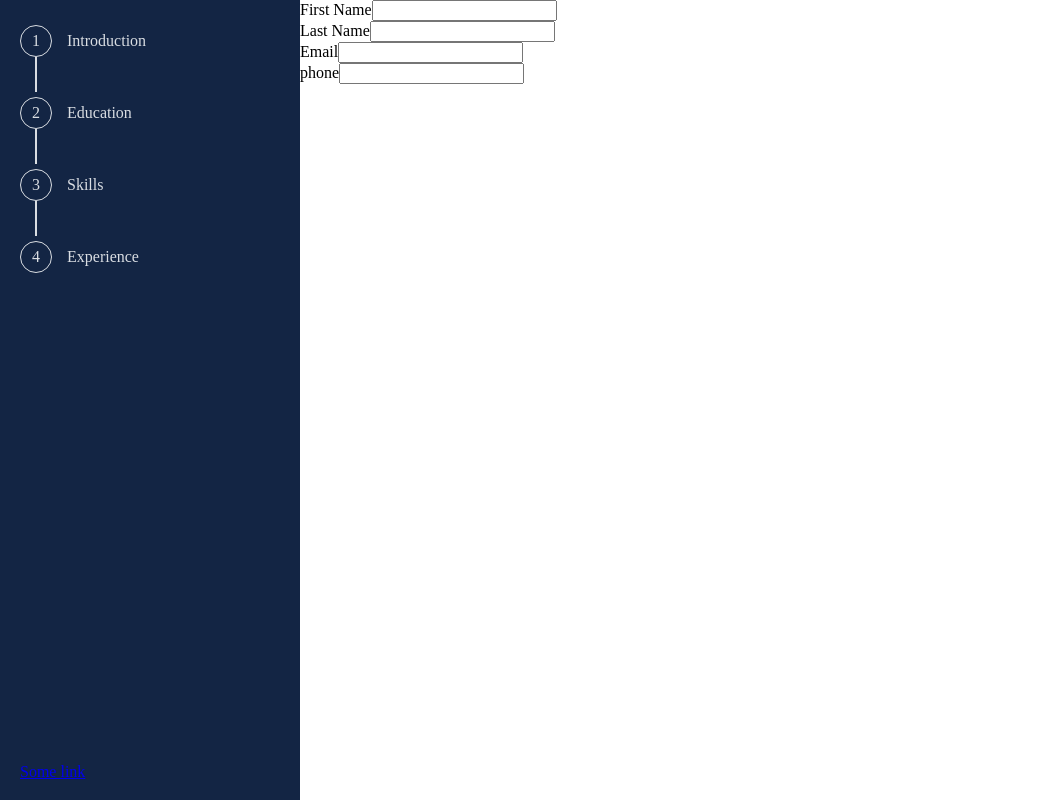
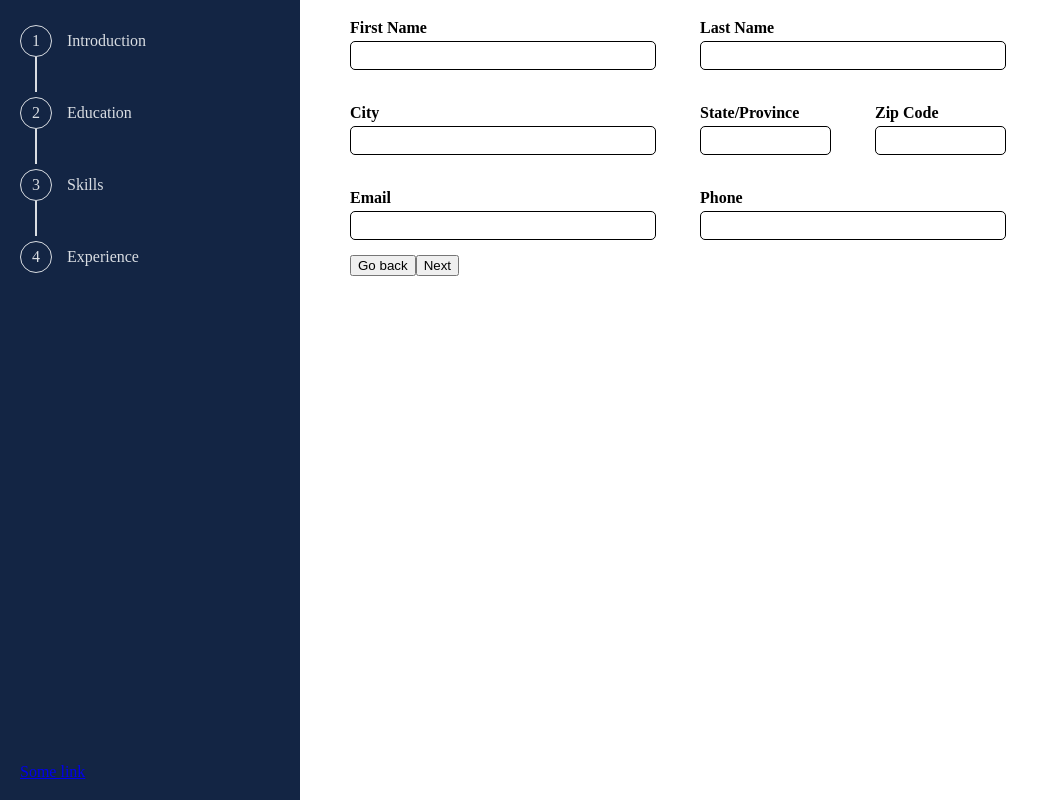
Before and after one commit to mjnchy/cv_application, a React (Vite) app: page / in a window 1280 px wide. Shown: the whole page, without its empty margins (0-1049 px from the left). Built offline with nearby package versions, Linux system fonts and the light colour scheme.

Commit message:
Added more styles for the form.

```diff
--- a/src/components/form/Form.jsx
+++ b/src/components/form/Form.jsx
@@ -4,6 +4,8 @@ function Form() {
   return (
     <div className="form">
       <Introduction />
+      <button type="button">Go back</button>
+      <button type="button">Next</button>
     </div>
   );
 };
--- a/src/components/form/Introduction.jsx
+++ b/src/components/form/Introduction.jsx
@@ -2,11 +2,24 @@ import Field from "./Field";
 
 function Introduction() {
   return (
-    <div className="introduction">
-      <Field id="firstName" labelText="First Name" />
-      <Field id="lastName" labelText="Last Name" />
-      <Field id="email" labelText="Email" />
-      <Field id="phone" labelText="phone" />
+    <div className="introduction form-page">
+      <div className="name form-section">
+        <Field id="firstName" labelText="First Name" />
+        <Field id="lastName" labelText="Last Name" />
+      </div>
+
+      <div className="location form-section">
+        <Field id="email" labelText="City" />
+        <div className="form-sub-section">
+          <Field id="phone" labelText="State/Province" />
+          <Field id="email" labelText="Zip Code" />
+        </div>
+      </div>
+
+      <div className="contact form-section">
+        <Field id="email" labelText="Email" />
+        <Field id="phone" labelText="Phone" />
+      </div>
     </div>
   );
 };
--- a/src/styles.css
+++ b/src/styles.css
@@ -65,3 +65,37 @@
   color: var(--color1);
   margin: 7.5px 0;
 }
+
+.form {
+  margin: auto 50px;
+}
+
+.form-section, .form-sub-section {
+  display: flex;
+  justify-content: space-between;
+  gap: 50px;
+  max-width: 650px;
+}
+
+.field, .form-sub-section {
+  flex: 1;
+  max-width: 300px;
+  margin: 15px auto;
+}
+
+.form-sub-section {
+  margin: 0 auto;
+}
+
+.field-label {
+  display: block;
+  font-weight: 700;
+  margin: 5px auto;
+}
+
+.field-input {
+  width: 100%;
+  height: 25px;
+  border: 1px solid black;
+  border-radius: 5px;
+}
```
